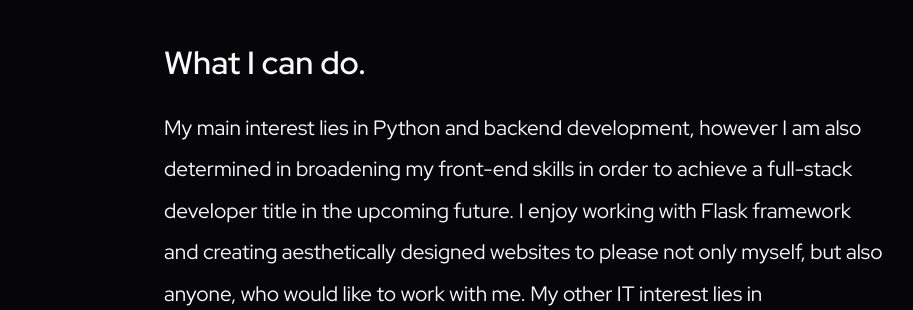
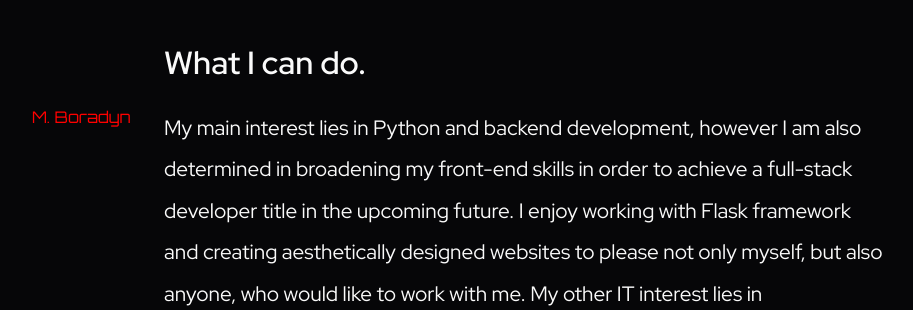
Before and after one commit to Veluthil/Portfolio-Project, a Flask app: page /about in a window 1280 px wide. Shown: the part 591-901 px from the top of the page, without its empty margins (128-1041 px from the left). Run offline with Flask 2, Linux system fonts and the light colour scheme; some libraries are stand-ins or nearby versions.

Commit message:
Changes in custom-styles.css. about.html, contact.html and projects.html.

```diff
--- a/static/css/custom-styles.css
+++ b/static/css/custom-styles.css
@@ -147,6 +147,21 @@ footer .copyright {
     bottom: 0;
     width: 100%;
     height: 2.5rem;
+}
+
+.name {
+    position: fixed;
+    bottom: 10vh;
+    margin-left: 20vh;
+    color: red;
+    font-family: 'Orbitron', sans-serif;
+    font-size: 1rem;
+    text-decoration: none;
+}
+
+.name:hover {
+    color: white;
+    text-decoration: none;
 }
 
 /* HOME PAGE */
--- a/templates/about.html
+++ b/templates/about.html
@@ -3,6 +3,9 @@
     <h1 class="contact">About me.</h1>
 </div>
 <br>
+<div>
+    <a class="name" href="{{ url_for('home') }}">M. Boradyn</a>
+</div>
 <div class="container main">
     <div class="row">
         <div class="col-lg-8 col-md-10 mx-auto">
--- a/templates/contact.html
+++ b/templates/contact.html
@@ -1,6 +1,9 @@
 {% include "header.html" %}
 <div class="container main">
     <h1 class="contact">Let's work together!</h1>
+</div>
+<div>
+    <a class="name" href="{{ url_for('home') }}">M. Boradyn</a>
 </div>
 <br>
 <div class="container main">
--- a/templates/projects.html
+++ b/templates/projects.html
@@ -2,6 +2,9 @@
 
 <div class="container main">
     <h1 class="contact">My work.</h1>
+</div>
+<div>
+    <a class="name" href="{{ url_for('home') }}">M. Boradyn</a>
 </div>
 <br>
 <div class="container main">
```
Lines whose indentation alone changed are shown as unchanged.
